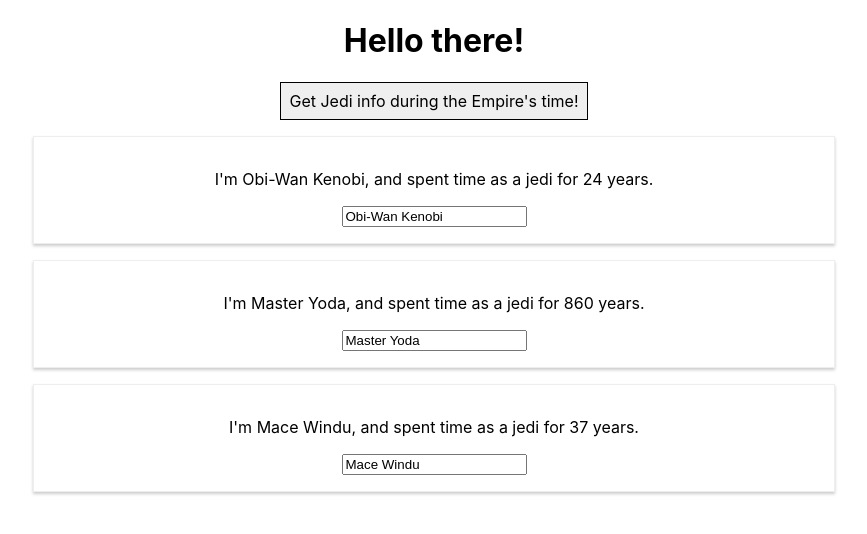
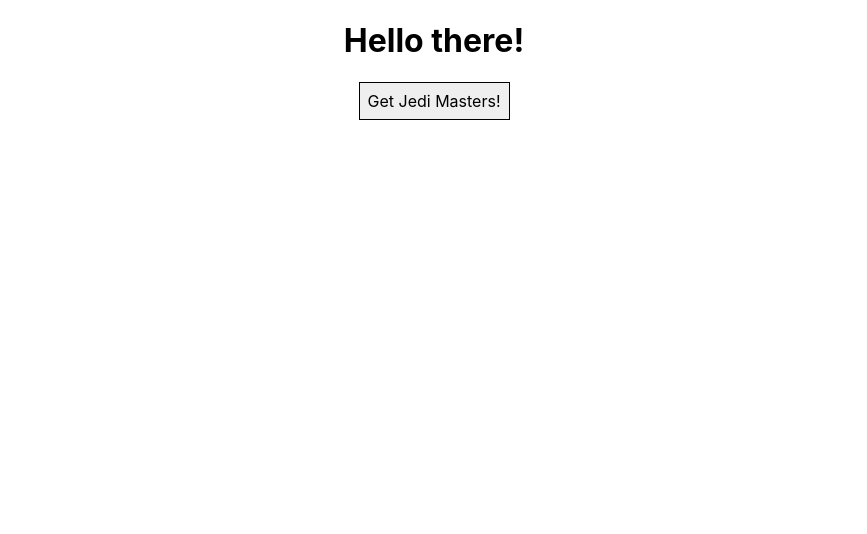
Before and after one commit to Zanghetsu/FunToReactTo, a React (Create React App) app: page / in a window 1280 px wide. Shown: the top 534 px of the page, without its empty margins (206-1073 px from the left). Built offline with nearby package versions, Linux system fonts and the light colour scheme.

Commit message:
Updated Jedi Master List to be optional

```diff
--- a/src/App.js
+++ b/src/App.js
@@ -8,7 +8,8 @@
       {name : "Obi-Wan Kenobi", age : 24},
       {name : "Master Yoda", age : 860},
       {name : "Mace Windu", age : 37}
-     ]
+     ],
+    showJediMasters: false
   }
 
   switchJediName = (newName) => {
@@ -32,6 +33,11 @@
     })
   }
 
+  toggleJediMasters = () => {
+      const doesShow = this.state.showJediMasters;
+      this.setState({showJediMasters : !doesShow})
+  }
+
   render(){
 
     const styleButton = {
@@ -46,7 +52,9 @@
     return (
       <div className="App">
         <h1>Hello there!</h1>
-        <button style={styleButton} onClick={() => this.switchJediName("Ben Kenobi")}>Get Jedi info during the Empire's time!</button>
+        <button style={styleButton} onClick={() => this.toggleJediMasters()}>Get Jedi Masters!</button>
+        { this.state.showJediMasters ?
+          <div>
             <Jedi
               name = {this.state.jedies[0].name}
               age={this.state.jedies[0].age}
@@ -58,6 +66,7 @@
             <Jedi
               name = {this.state.jedies[2].name}
               age={this.state.jedies[2].age} />
+          </div> : null}
       </div>
     );
   }
```
Lines whose indentation alone changed are shown as unchanged.
